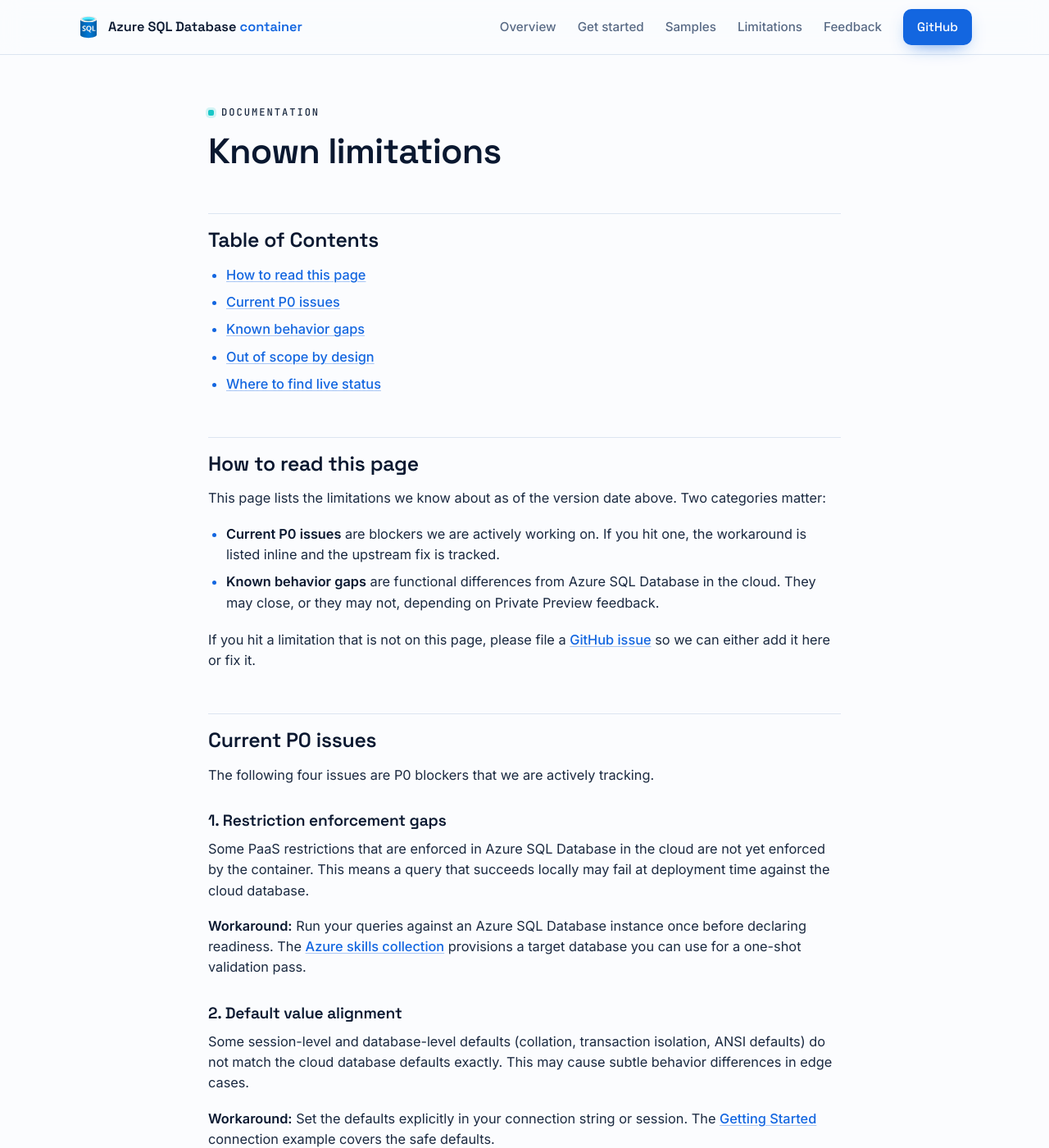
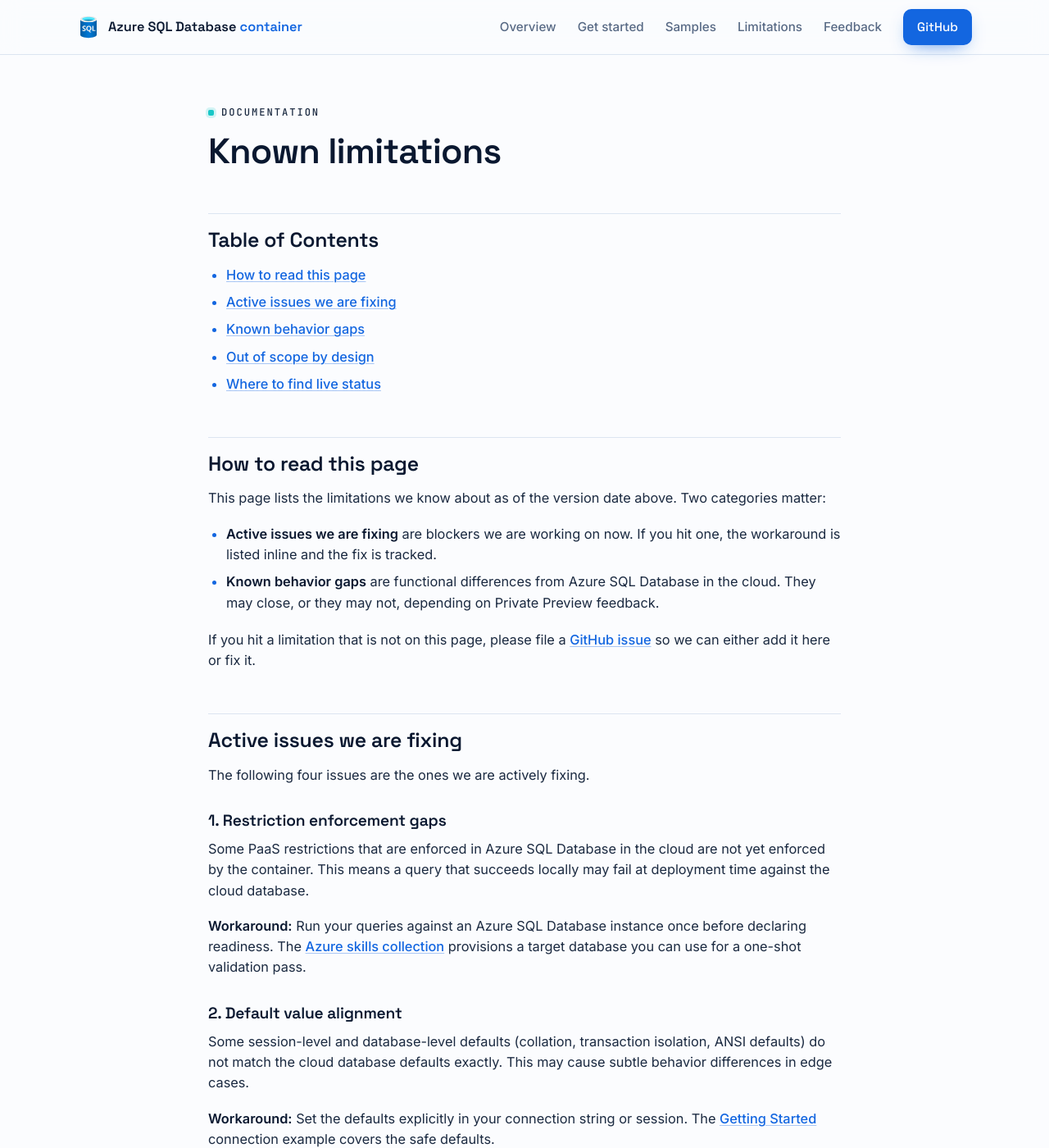
Before and after one commit to microsoft/azure-sql-database-container, a Jekyll site: the page built from docs/known-limitations.md, in a window 1280 px wide and 1400 px high. Shown: the whole window at 82% size. Built offline with Jekyll 4.4.1, drawn with Linux system fonts in a browser that asks for light colours.

Commit message:
Keep header nav in the same tab and replace P0 jargon with plain language
- Header/nav links no longer open in a new tab (the new-tab rule now skips
  links inside .nav); content and external links still open in a new tab.
- Replace internal severity jargon in customer docs: 'Current P0 issues'
  becomes 'Active issues we are fixing', and the engagement note uses
  'critical issues' instead of 'P0 issues'.

```diff
--- a/docs/assets/js/main.js
+++ b/docs/assets/js/main.js
@@ -69,10 +69,11 @@
     setEnv("local");
   }
 
-  // ---- open off-page links in a new tab (in-page #anchors scroll in place) ----
+  // ---- open off-page links in a new tab (header nav and in-page #anchors stay in place) ----
   document.querySelectorAll("a[href]").forEach(function (a) {
     var href = a.getAttribute("href");
-    if (href && href.charAt(0) !== "#") {
+    var inNav = a.closest && a.closest(".nav");
+    if (href && href.charAt(0) !== "#" && !inNav) {
       a.setAttribute("target", "_blank");
       a.setAttribute("rel", "noopener noreferrer");
     }
--- a/docs/known-limitations.md
+++ b/docs/known-limitations.md
@@ -6,7 +6,7 @@
 ## Table of Contents
 
 - [How to read this page](#how-to-read-this-page)
-- [Current P0 issues](#current-p0-issues)
+- [Active issues we are fixing](#active-issues-we-are-fixing)
 - [Known behavior gaps](#known-behavior-gaps)
 - [Out of scope by design](#out-of-scope-by-design)
 - [Where to find live status](#where-to-find-live-status)
@@ -15,14 +15,14 @@
 
 This page lists the limitations we know about as of the version date above. Two categories matter:
 
-- **Current P0 issues** are blockers we are actively working on. If you hit one, the workaround is listed inline and the upstream fix is tracked.
+- **Active issues we are fixing** are blockers we are working on now. If you hit one, the workaround is listed inline and the fix is tracked.
 - **Known behavior gaps** are functional differences from Azure SQL Database in the cloud. They may close, or they may not, depending on Private Preview feedback.
 
 If you hit a limitation that is not on this page, please file a [GitHub issue](https://github.com/microsoft/azure-sql-database-container/issues/new?template=bug_report.yml) so we can either add it here or fix it.
 
-## Current P0 issues
+## Active issues we are fixing
 
-The following four issues are P0 blockers that we are actively tracking.
+The following four issues are the ones we are actively fixing.
 
 ### 1. Restriction enforcement gaps
 
```
Also changed, not shown: docs/goals-of-the-private-preview.md (+1 -1 lines).
